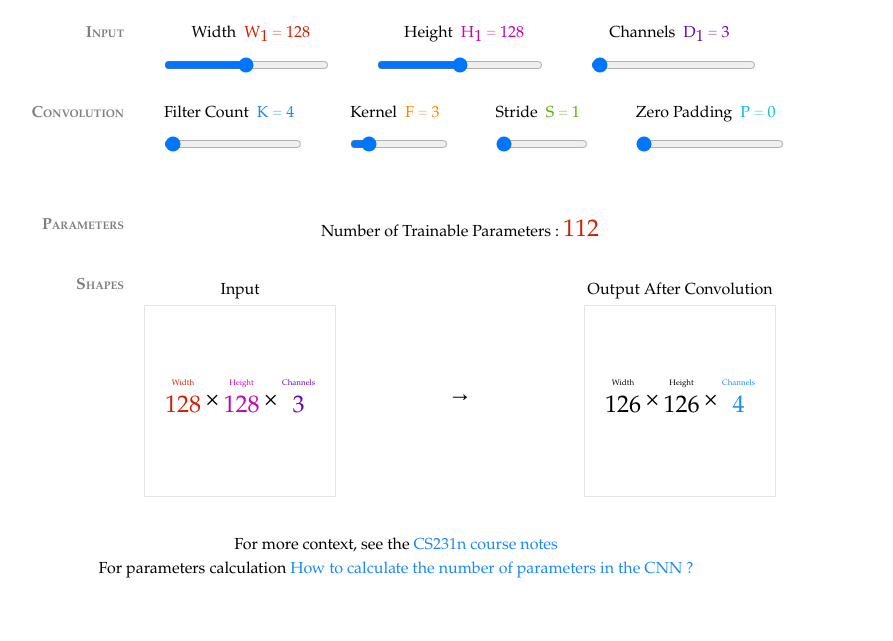
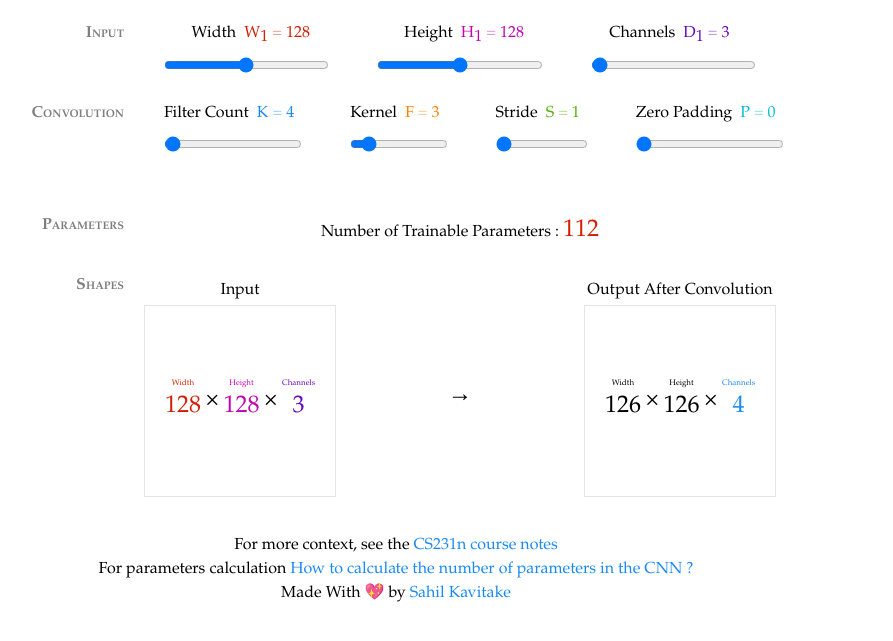
Before and after one commit to SahilSK202/ConvNet_Shape_And_Parameters_Calculator, a plain HTML site: page index.html in a window 1280 px wide. Shown: the part 131-772 px from the top of the page, without its empty margins (244-1137 px from the left). Drawn offline with Linux system fonts and the light colour scheme.

Commit message:
Update index.html

```diff
--- a/index.html
+++ b/index.html
@@ -41,7 +41,8 @@
 
         <div id="credits">
             For more context, see the <a href="http://cs231n.github.io/convolutional-networks/" target="_blank">CS231n course notes</a> <br>
-            For parameters calculation <a href="https://medium.com/@iamvarman/how-to-calculate-the-number-of-parameters-in-the-cnn-5bd55364d7ca" target="_blank">How to calculate the number of parameters in the CNN ?</a>
+            For parameters calculation <a href="https://medium.com/@iamvarman/how-to-calculate-the-number-of-parameters-in-the-cnn-5bd55364d7ca" target="_blank">How to calculate the number of parameters in the CNN ?</a><br>
+            Made With 💖 by <a href="https://github.com/SahilSK202" target="_blank">Sahil Kavitake</a>
         </div>
     </main>
 </body>
```
